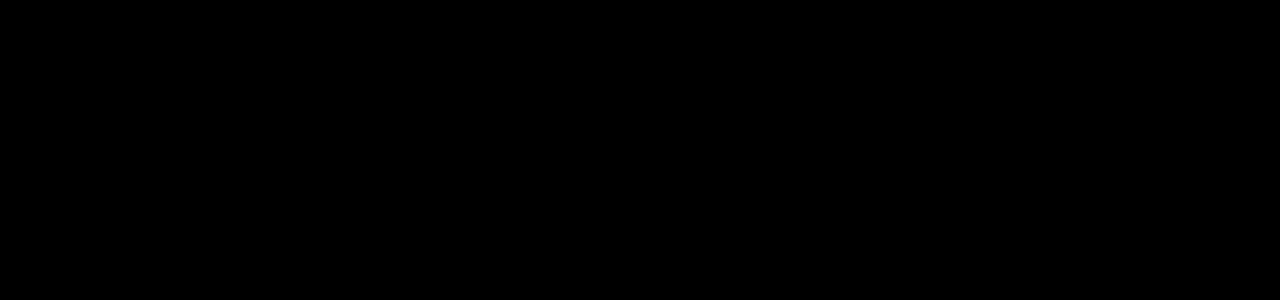
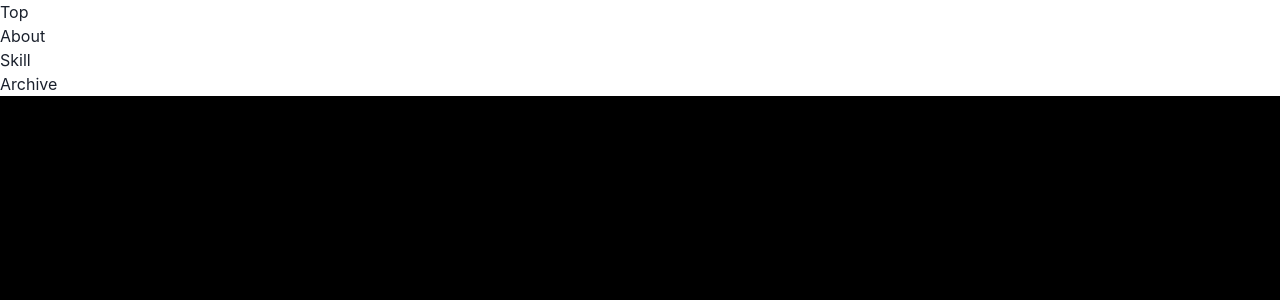
Before and after one commit to RikutoOgaki/portfolio-v2, a Next.js app: page / in a window 1280 px wide. Shown: the top 300 px of the page. Built offline with nearby package versions, Linux system fonts and the light colour scheme.

Commit message:
Headerを追加

```diff
--- a/src/components/Header.tsx
+++ b/src/components/Header.tsx
@@ -1,10 +1,17 @@
-import { Box, Flex, Text } from '@chakra-ui/react'
 import Link from 'next/link'
+import style from '@/styles/components/header.module.scss'
 
 export default function Header() {
     return (
         <>
-
+            <header className={style.head}>
+                <ul className={style.link}>
+                    <li className={style.Itemlink}><Link href={''}>Top</Link></li>
+                    <li className={style.Itemlink}><Link href={''}>About</Link></li>
+                    <li className={style.Itemlink}><Link href={''}>Skill</Link></li>
+                    <li className={style.Itemlink}><Link href={''}>Archive</Link></li>
+                </ul>
+            </header>
         </>
     )
 }
--- a/src/pages/index.tsx
+++ b/src/pages/index.tsx
@@ -1,7 +1,14 @@
+import Head from 'next/head'
+import Header from '@/components/Header'
+
 export default function Portfolio() {
   return (
     <>
+      <Head>
+        <title>RikutoOgakiPortfolio</title>
+      </Head>
 
+      <Header />
     </>
   )
 }
```
